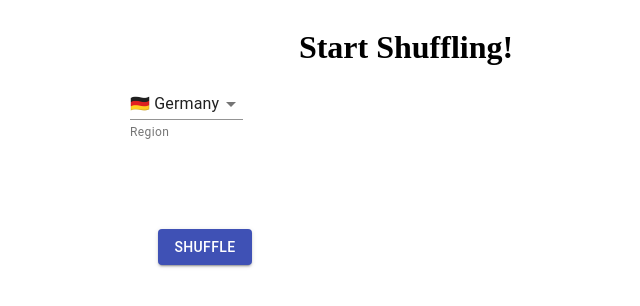
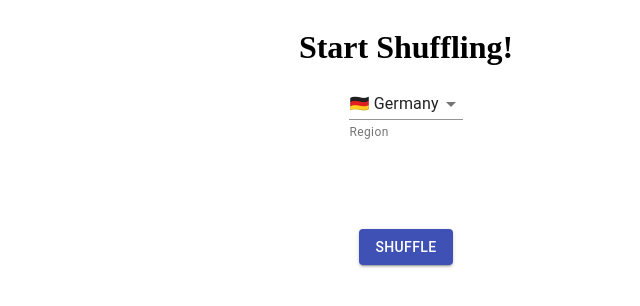
Before and after one commit to ayonious/random-names, a React (Create React App) app: page / in a window 1280 px wide. Both pictures are taken after a click on the button "START". Shown: the top 306 px of the page, without its empty margins (234-874 px from the left). Built offline with nearby package versions, Linux system fonts and the light colour scheme.

Commit message:
fixing css

```diff
--- a/src/components/CountryResults.tsx
+++ b/src/components/CountryResults.tsx
@@ -28,8 +28,9 @@ export default class CountryReults extends React.Component<Props, State> {
 
   render() {
     const style = {
+      height: 50,
       width: 150,
-      height: 50,
+      margin: "0 auto",
       fontSize: "xx-large"
     };
     return (
@@ -39,7 +40,7 @@ export default class CountryReults extends React.Component<Props, State> {
           <Paper square={true}>{this.state.currentName}</Paper>
         </div>
         <br />
-        <div style={style}>
+        <div>
           <CustomButton onClick={this.handleShuffle} title={"Shuffle"} />{" "}
         </div>
       </div>
--- a/src/components/Dashboard.tsx
+++ b/src/components/Dashboard.tsx
@@ -31,8 +31,11 @@ export default class Dashboard extends React.Component<Props, State> {
         {database[region].flag} {region}
       </MenuItem>
     ));
+    const style = {
+      "text-align": "center"
+    };
     return (
-      <div>
+      <div style={style}>
         <FormControl>
           <Select
             value={this.state.selectedCountry}
--- a/src/components/Utils.tsx
+++ b/src/components/Utils.tsx
@@ -8,7 +8,7 @@ interface GreetingProps {
 export function CustomButton(props: any) {
   const style = {
     display: "flex",
-    alignItems: "center",
+    alignContent: "center",
     justifyContent: "center"
   };
   return (
@@ -23,7 +23,7 @@ export function CustomButton(props: any) {
 export function Greeting(props: GreetingProps) {
   const style = {
     display: "flex",
-    alignItems: "center",
+    alignContent: "center",
     justifyContent: "center"
   };
   return (
```
